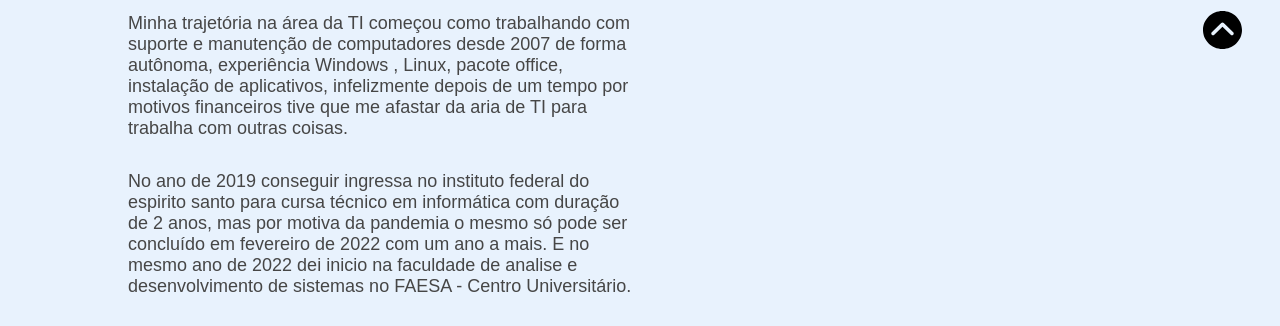
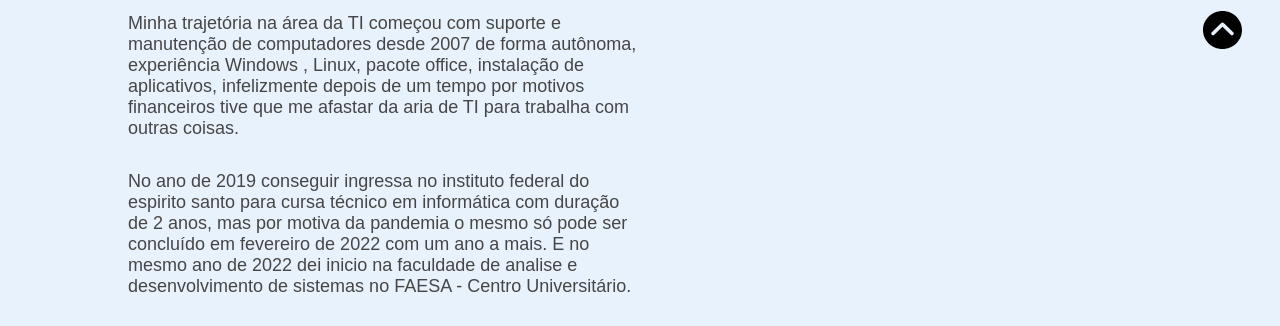
Before and after one commit to ifeslopes/challenge_frontend_portifolio, a plain HTML site: page index.html in a window 1280 px wide. Shown: the part 711-1037 px from the top of the page. Drawn offline with Linux system fonts and the light colour scheme.

Commit message:
Coração

```diff
--- a/index.html
+++ b/index.html
@@ -84,8 +84,8 @@
         <h2 class="tituloSobreMi">Sobre mim</h2>
 
         <p class="paragrafo">
-            Minha trajetória na área da TI começou como
-            trabalhando com suporte e manutenção de computadores desde 2007 de
+            Minha trajetória na área da TI começou com
+            suporte e manutenção de computadores desde 2007 de
             forma autônoma, experiência Windows , Linux, pacote office,
             instalação de aplicativos, infelizmente depois de um tempo por motivos financeiros
             tive que me afastar da aria de TI para trabalha com outras coisas.
```
